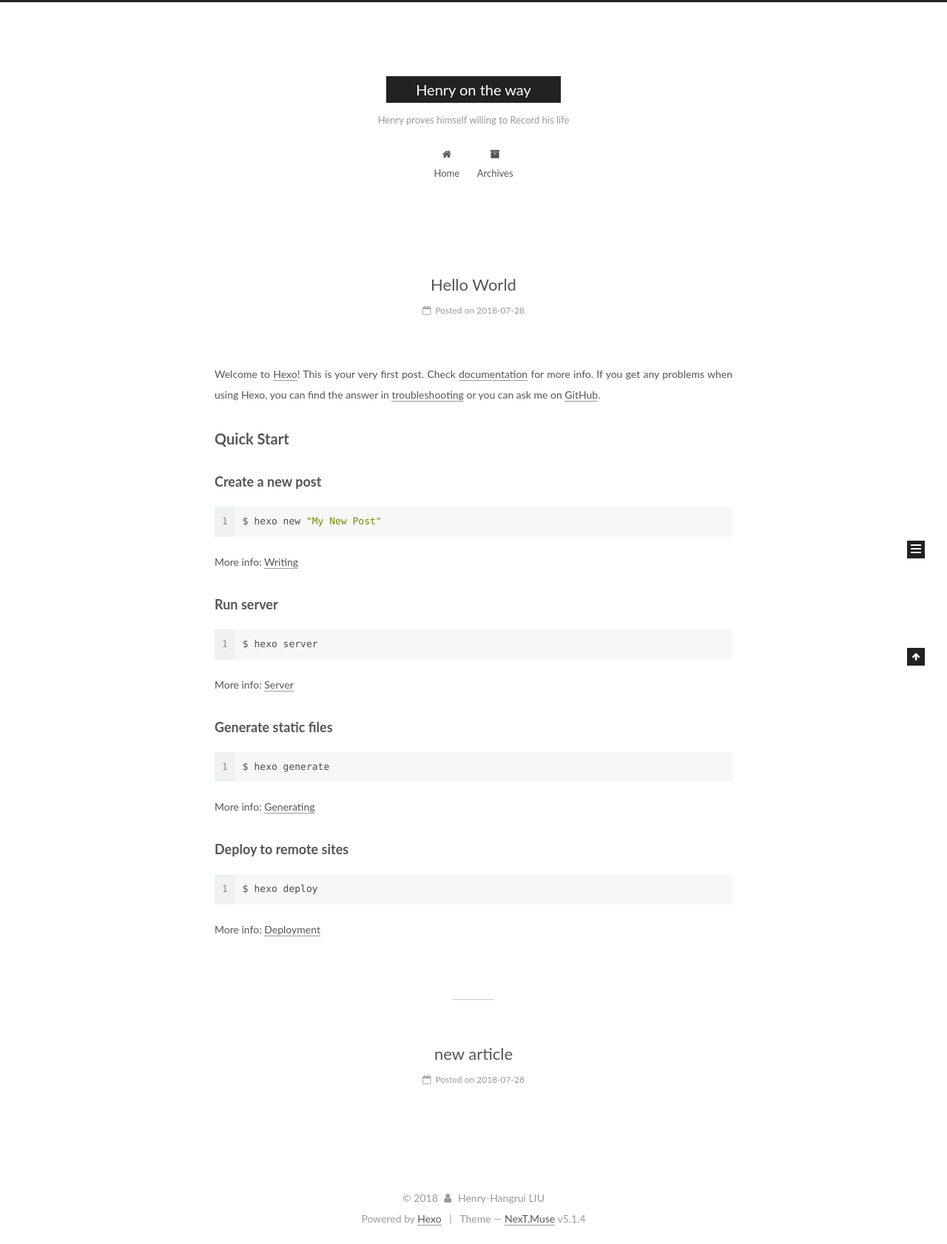
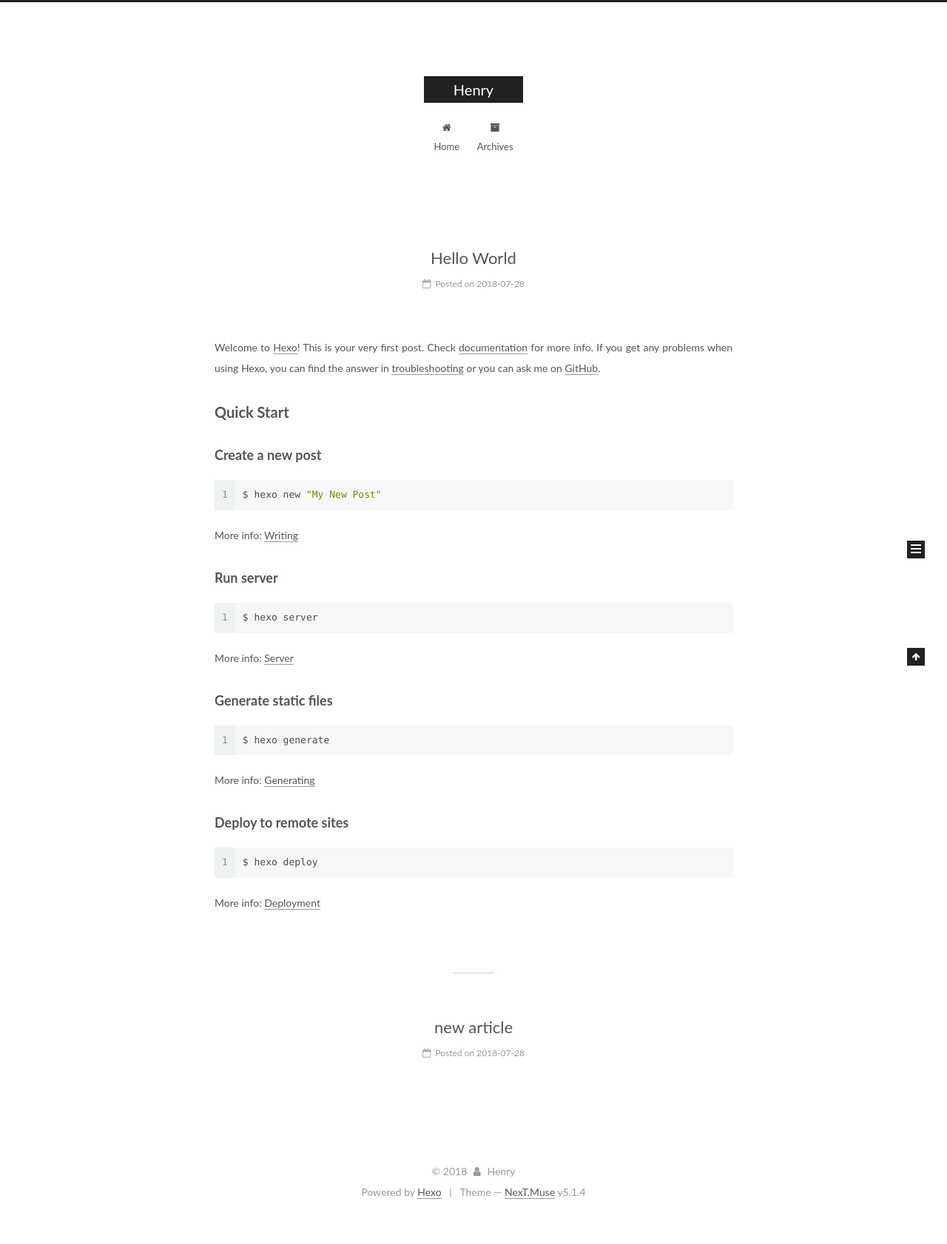
Before and after one commit to henryliu36/henryliu36.github.io, a plain HTML site: page index.html in a window 1280 px wide. Shown: the whole page at 74% size. After the commit the page ends 1646 px from the top, so only its background shows below. Drawn offline with Linux system fonts and the light colour scheme.

Commit message:
Site updated: 2018-07-28 23:41:42

```diff
--- a/css/main.css
+++ b/css/main.css
@@ -1822,7 +1822,7 @@ pre .javascript .function {
   width: 4px;
   height: 4px;
   border-radius: 50%;
-  background: #16341d;
+  background: #aff;
 }
 .links-of-blogroll {
   font-size: 13px;
--- a/index.html
+++ b/index.html
@@ -79,16 +79,13 @@
 
 
 
-<meta name="description" content="Henry, Python, Software Learning, Indepentent Blog.#给搜索引擎看的，对网站的描述，可以自定义">
 <meta property="og:type" content="website">
-<meta property="og:title" content="Henry on the way">
+<meta property="og:title" content="Henry">
 <meta property="og:url" content="http://yoursite.com/index.html">
-<meta property="og:site_name" content="Henry on the way">
-<meta property="og:description" content="Henry, Python, Software Learning, Indepentent Blog.#给搜索引擎看的，对网站的描述，可以自定义">
+<meta property="og:site_name" content="Henry">
 <meta property="og:locale" content="English">
 <meta name="twitter:card" content="summary">
-<meta name="twitter:title" content="Henry on the way">
-<meta name="twitter:description" content="Henry, Python, Software Learning, Indepentent Blog.#给搜索引擎看的，对网站的描述，可以自定义">
+<meta name="twitter:title" content="Henry">
 
 
 
@@ -124,7 +121,7 @@
 
 
 
-  <title>Henry on the way</title>
+  <title>Henry</title>
 
 
 
@@ -155,12 +152,12 @@
     <div class="custom-logo-site-title">
       <a href="/"  class="brand" rel="start">
         <span class="logo-line-before"><i></i></span>
-        <span class="site-title">Henry on the way</span>
+        <span class="site-title">Henry</span>
         <span class="logo-line-after"><i></i></span>
       </a>
     </div>
 
-        <p class="site-subtitle">Henry proves himself willing to Record his life</p>
+        <p class="site-subtitle"></p>
 
   </div>
 
@@ -235,13 +232,13 @@
     <link itemprop="mainEntityOfPage" href="http://yoursite.com/2018/07/28/hello-world/">
 
     <span hidden itemprop="author" itemscope itemtype="http://schema.org/Person">
-      <meta itemprop="name" content="Henry-Hangrui LIU">
+      <meta itemprop="name" content="Henry">
       <meta itemprop="description" content="">
       <meta itemprop="image" content="/images/avatar.gif">
     </span>
 
     <span hidden itemprop="publisher" itemscope itemtype="http://schema.org/Organization">
-      <meta itemprop="name" content="Henry on the way">
+      <meta itemprop="name" content="Henry">
     </span>
 
 
@@ -363,13 +360,13 @@
     <link itemprop="mainEntityOfPage" href="http://yoursite.com/2018/07/28/new-article/">
 
     <span hidden itemprop="author" itemscope itemtype="http://schema.org/Person">
-      <meta itemprop="name" content="Henry-Hangrui LIU">
+      <meta itemprop="name" content="Henry">
       <meta itemprop="description" content="">
       <meta itemprop="image" content="/images/avatar.gif">
     </span>
 
     <span hidden itemprop="publisher" itemscope itemtype="http://schema.org/Organization">
-      <meta itemprop="name" content="Henry on the way">
+      <meta itemprop="name" content="Henry">
     </span>
 
 
@@ -501,8 +498,8 @@
         <div class="site-overview">
           <div class="site-author motion-element" itemprop="author" itemscope itemtype="http://schema.org/Person">
 
-              <p class="site-author-name" itemprop="name">Henry-Hangrui LIU</p>
-              <p class="site-description motion-element" itemprop="description">Henry, Python, Software Learning, Indepentent Blog.#给搜索引擎看的，对网站的描述，可以自定义</p>
+              <p class="site-author-name" itemprop="name">Henry</p>
+              <p class="site-description motion-element" itemprop="description"></p>
           </div>
 
           <nav class="site-state motion-element">
@@ -557,7 +554,7 @@
   <span class="with-love">
     <i class="fa fa-user"></i>
   </span>
-  <span class="author" itemprop="copyrightHolder">Henry-Hangrui LIU</span>
+  <span class="author" itemprop="copyrightHolder">Henry</span>
 
 
 </div>
```
Also changed, not shown: 2018/07/28/hello-world/index.html (+9 -9 lines), 2018/07/28/new-article/index.html (+9 -12 lines), archives/2018/07/index.html (+9 -12 lines), archives/2018/index.html (+9 -12 lines), archives/index.html (+9 -12 lines).
